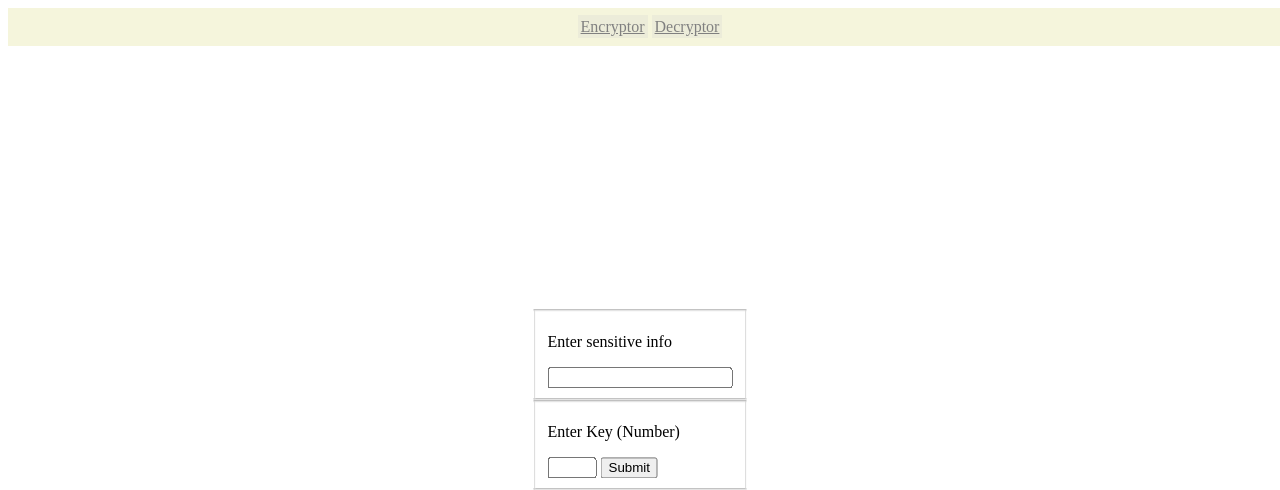
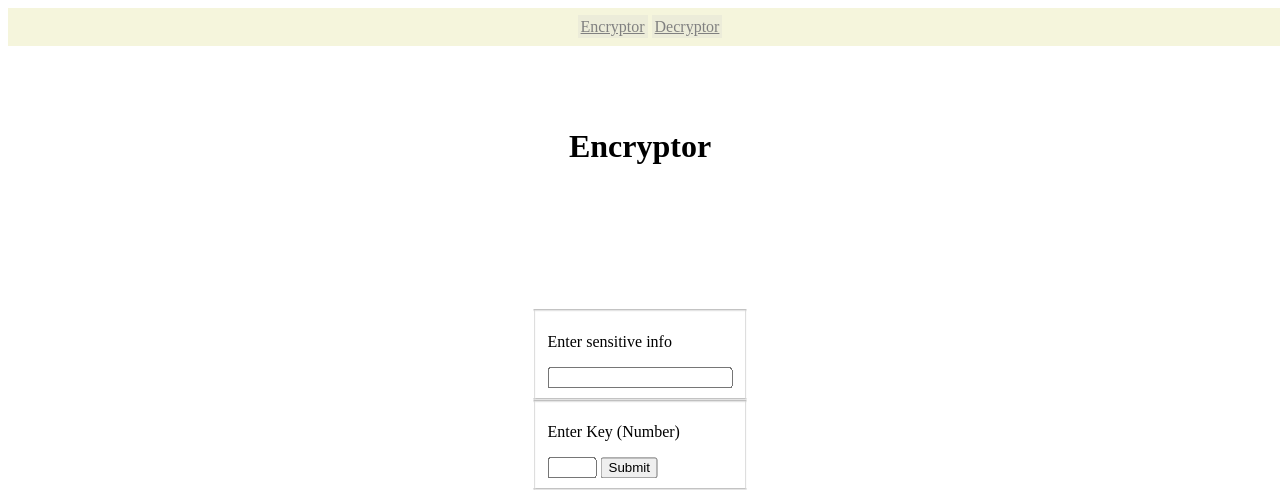
Before and after one commit to Kiren-P/Encyptor, a Flask app: page / in a window 1280 px wide. Shown: the top 490 px of the page. Run offline with Flask 2, Linux system fonts and the light colour scheme.

Commit message:
added some css

```diff
--- a/run.py
+++ b/run.py
@@ -1,10 +1,13 @@
+from warnings import resetwarnings
 from flask import Flask, render_template, url_for, request
 from tools import Tool
+import pyperclip
 
 app = Flask(__name__)
 app.config["SECRET_KEY"] = '866a09b30d75b28b28f7fcec2ea542ef'
 
 @app.route("/", methods=["GET", "POST"])
+@app.route("/encryptor", methods=["GET", "POST"])
 def encryptor():
     return render_template("encryptor.html")
 
@@ -18,14 +21,15 @@ def debug():
     to_decrypt = request.form.get("encrypted") #to decrypt
     if to_encrypt:
         key = int(request.form.get("key"))
-        result = Tool(to_encrypt, key)
-        return render_template("debug.html", string=result)
+        debug.result = Tool(to_encrypt, key)
+        return render_template("debug.html", string=debug.result)
     else:
         key = 0 - int(request.form.get("nkey"))
-        result = Tool(to_decrypt, key)
-        return render_template("debug.html", encr=result)
-
-
+        debug.result = Tool(to_decrypt, key)
+        return render_template("debug.html", encr=debug.result)
 
 if __name__ == "__main__":
     app.run(debug=True)
+
+#use infinityfree to deploy
+#add some more css
--- a/static/styles.css
+++ b/static/styles.css
@@ -18,3 +18,10 @@
     padding: 3px;
     color: grey;
 }
+
+.title{
+    margin-top: 100px;
+    position: fixed;
+    left: 50%;
+    transform: translate(-50%, -50%)
+}
--- a/templates/debug.html
+++ b/templates/debug.html
@@ -7,6 +7,7 @@
     <title>Result</title>
 </head>
 <body>
+    <div>
         <h1>Your Result</h1>
         <p>Save or remember this and your key to decrypt the text</p>
         {%if string%}
@@ -15,5 +16,6 @@
         {%if encr%}
             <p>{{encr}}</p>
         {% endif %}
+    </div>
 </body>
 </html>
--- a/templates/decryptor.html
+++ b/templates/decryptor.html
@@ -3,6 +3,9 @@
     <title>Decryptor</title>
 {% endblock %}
 {% block content %}
+    <h1 class="title">
+        Decryptor
+    </h1>
     <div class="main">
         <form action="/debug" method="POST">
             <fieldset>
--- a/templates/encryptor.html
+++ b/templates/encryptor.html
@@ -3,6 +3,9 @@
     <title>Encryptor</title>
 {% endblock %}
 {% block content %}
+    <h1 class="title">
+        Encryptor
+    </h1>
     <div class="main">
         <form action="/debug" method="POST">
             <fieldset>
```
Lines whose indentation alone changed are shown as unchanged.
